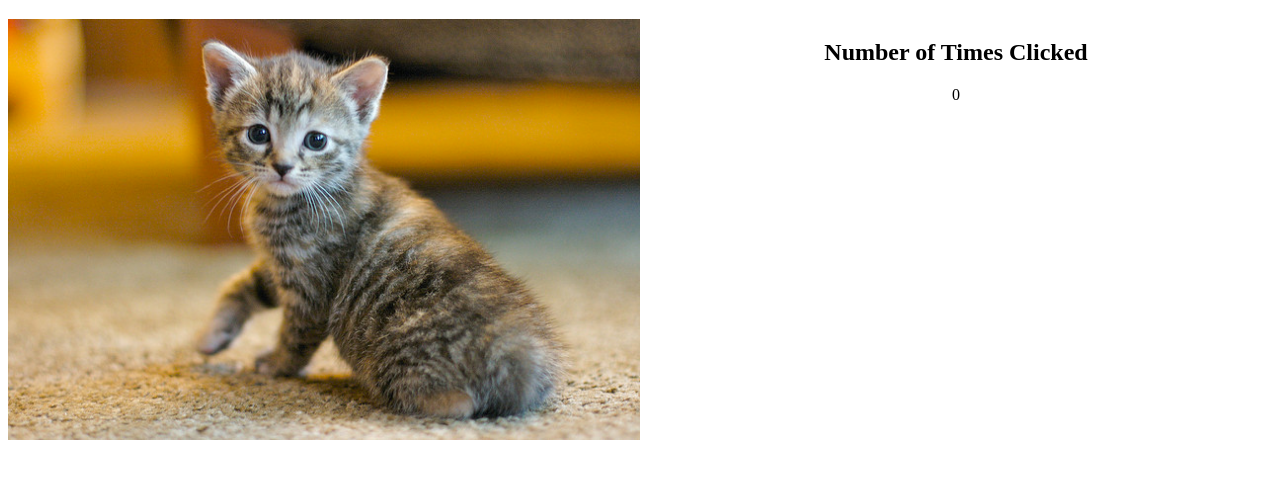
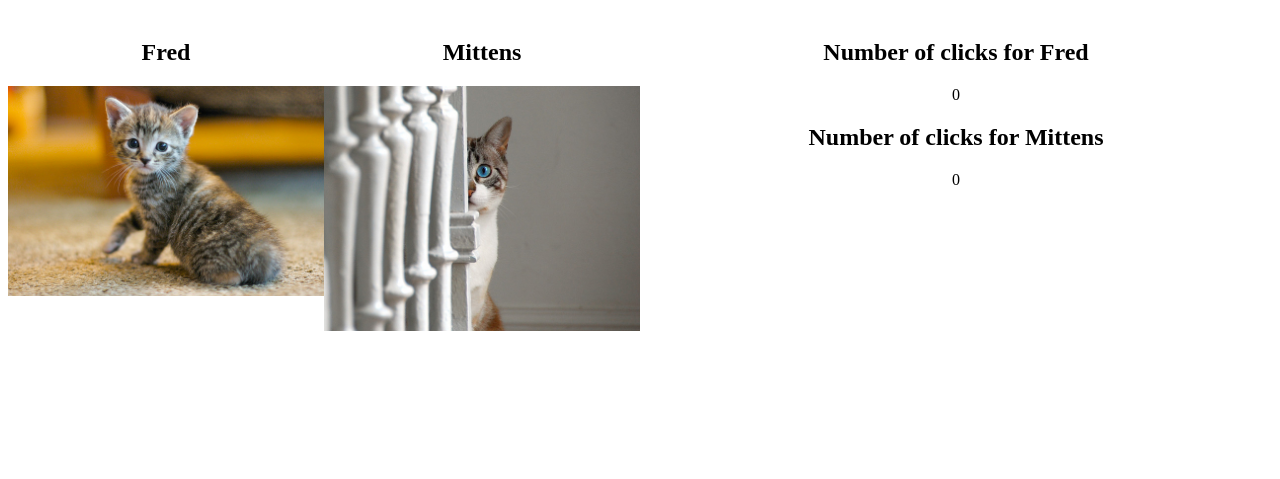
Before and after one commit to Matthew-K/cat_clicker, a plain HTML site: page index.html in a window 1280 px wide. Shown: the part 61-540 px from the top of the page. Drawn offline with Linux system fonts and the light colour scheme.

Commit message:
Add second cat

```diff
--- a/css/style.css
+++ b/css/style.css
@@ -64,6 +64,7 @@ a {
 
 img{
 	width: 100%;
+    float: left;
 }
 
 .text-center {
--- a/index.html
+++ b/index.html
@@ -12,12 +12,17 @@
 			<h1>Cat Clicker</h1>
 		</div>
 		<div class="row">
-			<div id="cat" class="col-6" >
-				<img src="images/cat.jpg">
+			<div id="cat1" class="col-3 text-center ">
+				<img id="cat1pic" src="images/cat.jpg">
 			</div>
-			<div class="col-6 text-center">
-				<h2>Number of Times Clicked</h2>
-				<p id="number">0</p>
+			<div id="cat2" class="col-3 text-center">
+				<img id="cat2pic" src="images/cat2.jpg">
+			</div>
+			<div id="scores" class="col-6 text-center">
+
+				<p id="number1">0</p>
+
+				<p id="number2">0</p>
 			</div>
 		</div>
 	</div>
--- a/js/main.js
+++ b/js/main.js
@@ -1,9 +1,43 @@
-var cat = document.getElementById("cat");
-var clickNumber = document.getElementById("number");
-var num = Number(clickNumber.innerHTML);
+var cat1 = document.getElementById("cat1");
+var cat2 = document.getElementById("cat2");
+
+var cat1pic = document.getElementById("cat1pic");
+var cat2pic = document.getElementById("cat2pic");
+
+var clickNumber1 = document.getElementById("number1");
+var num1 = Number(clickNumber1.innerHTML);
+
+var clickNumber2 = document.getElementById("number2");
+var num2 = Number(clickNumber2.innerHTML);
+
+var cat1Name = document.createElement("h2");
+cat1Name.textContent = "Fred";
+
+var cat2Name = document.createElement("h2");
+cat2Name.textContent = "Mittens";
+
+cat1.insertBefore(cat1Name, cat1pic);
+cat2.insertBefore(cat2Name, cat2pic);
+
+
+var cat1ClickTitle = document.createElement("h2");
+cat1ClickTitle.textContent = "Number of clicks for " + cat1Name.textContent;
+
+var cat2ClickTitle = document.createElement("h2");
+cat2ClickTitle.textContent = "Number of clicks for " + cat2Name.textContent;
+
+var score = document.getElementById("scores");
+score.insertBefore(cat1ClickTitle, clickNumber1);
+score.insertBefore(cat2ClickTitle, clickNumber2);
+
 
 //increase "Number of Times Clicked" by 1 each time cat picture is clicked
-cat.addEventListener("click", function() {
-	num += 1;
-	clickNumber.innerHTML = num;
+cat1.addEventListener("click", function() {
+	num1 += 1;
+	clickNumber1.innerHTML = num1;
 });
+
+cat2.addEventListener("click", function() {
+	num2 += 1;
+	clickNumber2.innerHTML = num2;
+});
```
Also changed, not shown: images/cat2.jpg (added).
